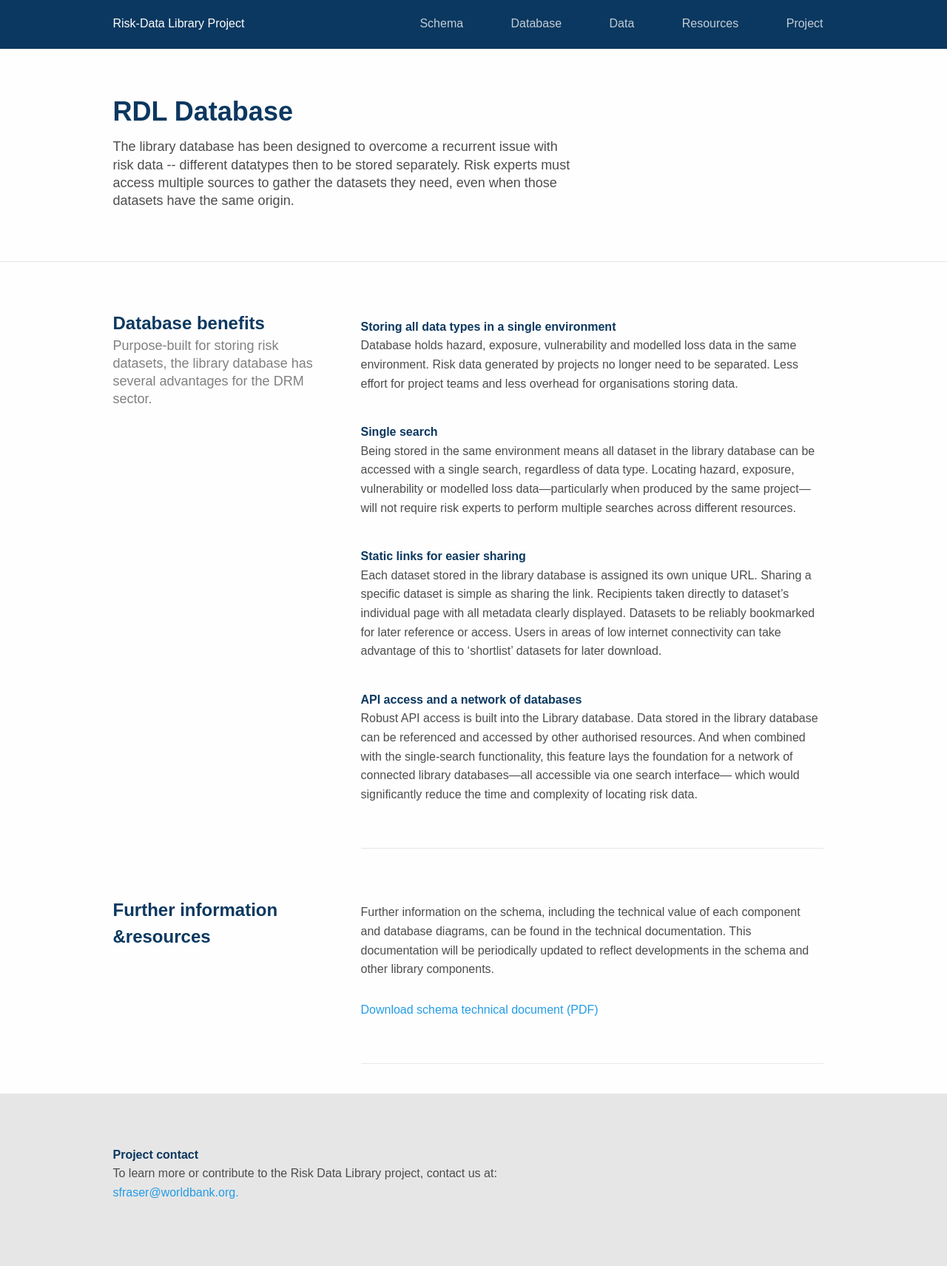
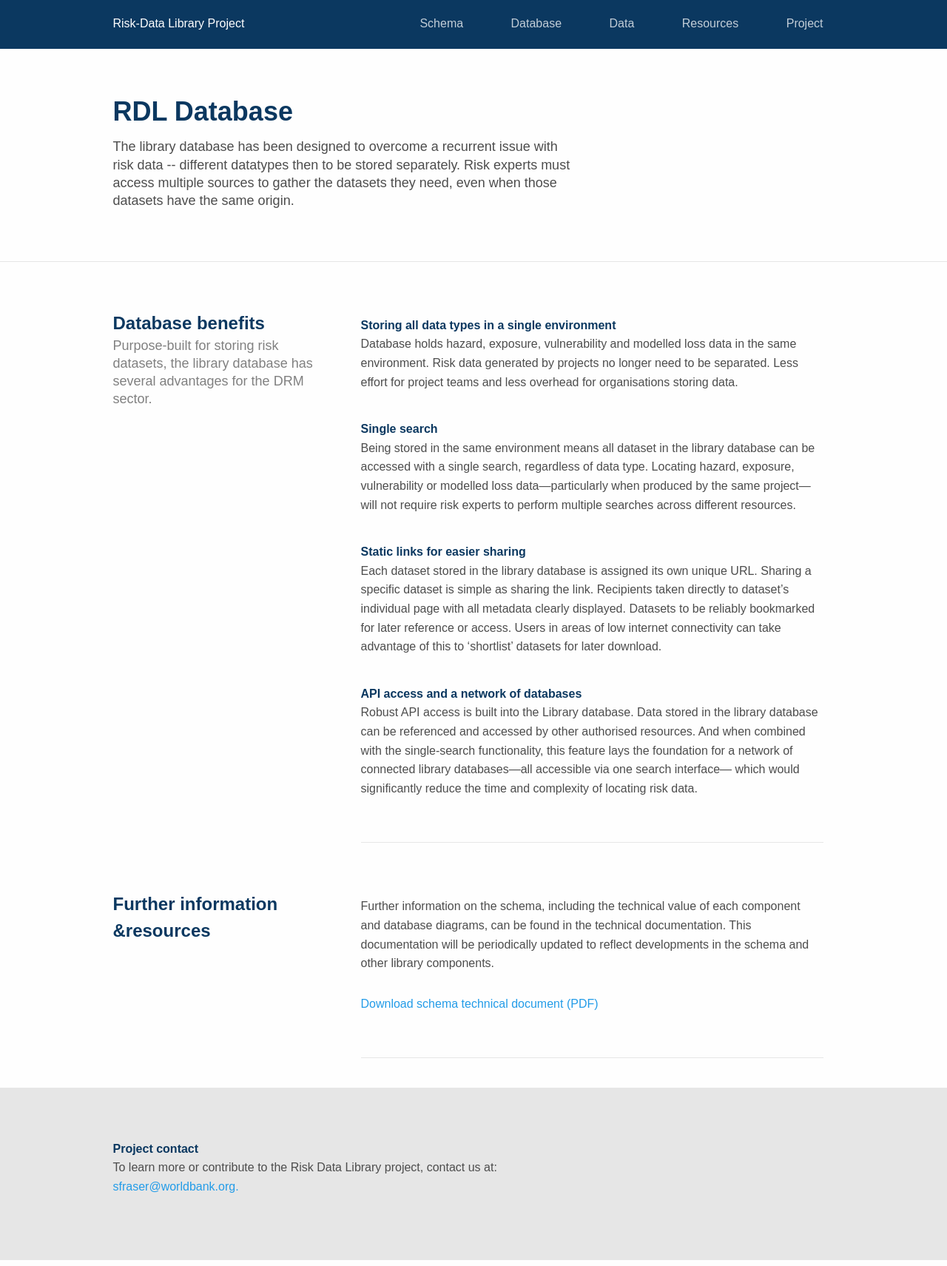
Before and after one commit to GFDRR/risk-data-library.github.io, a Jekyll site: the page built from database.html, in a window 1280 px wide. Shown: the whole page at 74% size. Built offline with Jekyll 4.4.1, drawn with Linux system fonts in a browser that asks for light colours; nearby versions of some CDN libraries.

Commit message:
fix: update gap above title-color to 0.5rem

```diff
--- a/_sass/_fonts.scss
+++ b/_sass/_fonts.scss
@@ -89,11 +89,11 @@ div.reusable-content {
   margin-bottom: 1rem;
 
   &> p.title-color {
-    padding-top: 10px;
+    padding-top: 0.5rem;
   }
 
   &> p.content {
-    padding-top: 8px;
+    padding-top: 0.5rem;
   }
 }
 
```
